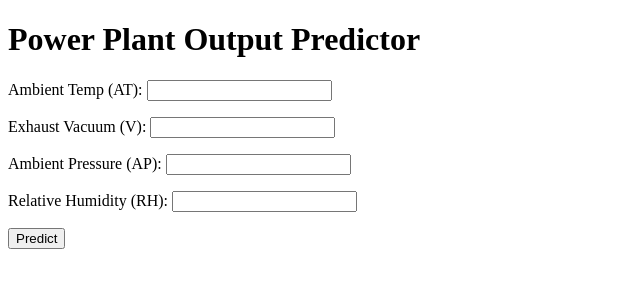
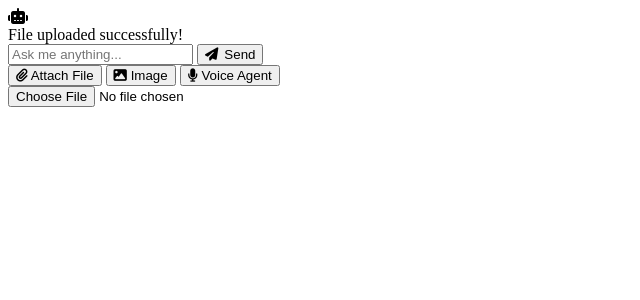
Before and after one commit to sameerrajbhar7-collab/Power_Plant, a Flask app: page / in a window 1280 px wide. Shown: the top 300 px of the page, without its empty margins (0-640 px from the left). Run offline with Flask 3, Linux system fonts and the light colour scheme; parts of the project's set-up code (start-up, migrations or seed data) failed here and were passed over.

Commit message:
just practice

```diff
--- a/app.py
+++ b/app.py
@@ -1,65 +1,278 @@
 import os
-import torch
-import torch.nn as nn
-import joblib
+import uuid
+import base64
+import PyPDF2
+import docx
+import pandas as pd
 import numpy as np
-from flask import Flask, request, jsonify, render_template
+import chromadb
+from dotenv import load_dotenv
+from sklearn.metrics.pairwise import cosine_similarity
+from langchain_text_splitters import RecursiveCharacterTextSplitter
+from flask import Flask, render_template, request, flash, redirect, url_for, jsonify
+from werkzeug.utils import secure_filename
+from openai import OpenAI
 
+load_dotenv()
+
+# Initialize Flask
 app = Flask(__name__)
+app.secret_key = os.urandom(24)
 
-# Define the Model architecture (must match the trained model)
-class ANN(nn.Module):
-    def __init__(self):
-        super(ANN, self).__init__()
-        self.model = nn.Sequential(
-            nn.Linear(4, 6),
-            nn.ReLU(),
-            nn.Linear(6, 6),
-            nn.ReLU(),
-            nn.Linear(6, 1),
+# Configurations
+UPLOAD_FOLDER = os.path.join(app.root_path, 'uploads')
+STATIC_FOLDER = os.path.join(app.root_path, 'static')
+os.makedirs(UPLOAD_FOLDER, exist_ok=True)
+os.makedirs(STATIC_FOLDER, exist_ok=True)
+app.config['UPLOAD_FOLDER'] = UPLOAD_FOLDER
+app.config['ALLOWED_EXTENSIONS'] = {'pdf', 'docx', 'xlsx', 'xls', 'txt', 'csv'}
+
+# Initialize OpenAI client
+api_key = os.getenv("OPENAI_API_KEY")
+if api_key:
+    client = OpenAI(api_key=api_key)
+else:
+    client = None
+    print("WARNING: OPENAI_API_KEY environment variable is not set. OpenAI features will be unavailable.")
+
+# Initialize ChromaDB
+chromadb_client = chromadb.PersistentClient(path=os.path.join(app.root_path, 'chroma_db'))
+
+# Create/get chroma collection
+collection = chromadb_client.get_or_create_collection(name="documents")
+
+
+def get_openai_embeddings(texts: list[str]) -> list[list[float]]:
+    if not client:
+        raise ValueError("OPENAI_API_KEY is not configured. Please set your OPENAI_API_KEY environment variable.")
+    response = client.embeddings.create(
+        input=texts,
+        model="text-embedding-3-small"
+    )
+    return [data.embedding for data in response.data]
+
+
+def allowed_file(filename):
+    return '.' in filename and filename.rsplit('.', 1)[1].lower() in app.config['ALLOWED_EXTENSIONS']
+
+
+def extract_text_from_pdf(file_path):
+    text = ""
+    with open(file_path, 'rb') as f:
+        reader = PyPDF2.PdfReader(f)
+        for page in reader.pages:
+            t = page.extract_text()
+            if t:
+                text += t + "\n"
+    return text
+
+
+def extract_text_from_docx(file_path):
+    doc = docx.Document(file_path)
+    text = []
+    for paragraph in doc.paragraphs:
+        text.append(paragraph.text)
+    return '\n'.join(text)
+
+
+def extract_text_from_excel(file_path):
+    text = ""
+    try:
+        xls = pd.ExcelFile(file_path)
+        for sheet_name in xls.sheet_names:
+            df = pd.read_excel(xls, sheet_name=sheet_name)
+            text += f"Sheet: {sheet_name}\n"
+            text += df.to_string(index=False) + "\n\n"
+    except Exception as e:
+        print(f"Error reading Excel: {e}")
+    return text
+
+
+def extract_text_from_csv(file_path):
+    try:
+        df = pd.read_csv(file_path)
+        return df.to_string(index=False)
+    except Exception as e:
+        print(f"Error reading csv: {e}")
+        return ""
+
+
+def extract_text_from_text(file_path):
+    try:
+        with open(file_path, 'r', encoding='utf-8', errors='ignore') as f:
+            return f.read()
+    except Exception as e:
+        print(f"Error reading txt: {e}")
+        return ""
+
+
+@app.route('/')
+def index():
+    return render_template('index.html')
+
+
+@app.route('/upload', methods=['POST'])
+def upload_file():
+    if 'file' not in request.files:
+        return jsonify({'error': 'No file part'}), 400
+    file = request.files['file']
+    if file.filename == '':
+        return jsonify({'error': 'No selected file'}), 400
+
+    if file and allowed_file(file.filename):
+        filename = secure_filename(file.filename)
+        file_path = os.path.join(app.config['UPLOAD_FOLDER'], filename)
+        file.save(file_path)
+
+        # Extract text based on file type
+        ext = filename.rsplit('.', 1)[1].lower()
+        if ext == 'pdf':
+            text = extract_text_from_pdf(file_path)
+        elif ext == 'docx':
+            text = extract_text_from_docx(file_path)
+        elif ext in ['xlsx', 'xls']:
+            text = extract_text_from_excel(file_path)
+        elif ext == "csv":
+            text = extract_text_from_csv(file_path)
+        elif ext == "txt":
+            text = extract_text_from_text(file_path)
+        else:
+            return jsonify({'error': 'Unsupported file format'}), 400
+
+        # Split text into chunks
+        text_splitter = RecursiveCharacterTextSplitter(chunk_size=500, chunk_overlap=50)
+        chunks = text_splitter.split_text(text)
+
+        if not chunks:
+            return jsonify({'error': 'No text found in file'}), 400
+
+        # Generate embeddings and store in ChromaDB
+        embeddings = get_openai_embeddings(chunks)
+
+        # Add metadata and unique IDs
+        ids = [str(uuid.uuid4()) for _ in chunks]
+        metadatas = [{'source': filename} for _ in chunks]
+
+        collection.add(
+            documents=chunks,
+            embeddings=embeddings,
+            metadatas=metadatas,
+            ids=ids
         )
 
-    def forward(self, x):
-        return self.model(x)
+        return jsonify({'message': f"File '{filename}' processed successfully."})
 
-# Load model and scaler
-model = ANN()
-model.load_state_dict(torch.load("best_model.pt", map_location=torch.device('cpu')))
-model.eval()
+    return jsonify({'error': 'Invalid file format'}), 400
 
-scaler = joblib.load("scaler.pkl")
 
-@app.route("/", methods=["GET", "POST"])
-def index():
-    prediction = None
-    error = None
-    input_data = {}
+@app.route('/query', methods=['POST'])
+def query():
+    if not client:
+        return jsonify({'error': 'OpenAI API Key is not configured. Please set the OPENAI_API_KEY environment variable.'}), 500
 
-    if request.method == "POST":
-        try:
-            # Extract inputs
-            at = float(request.form.get("at"))
-            v = float(request.form.get("v"))
-            ap = float(request.form.get("ap"))
-            rh = float(request.form.get("rh"))
+    data = request.get_json() or {}
+    query_text = data.get('query', '').strip()
+    if not query_text:
+        return jsonify({'error': 'Empty query'}), 400
 
-            input_data = {"at": at, "v": v, "ap": ap, "rh": rh}
+    # Retrieve matching chunks from database
+    context = ""
+    try:
+        count = collection.count()
+        if count > 0:
+            query_embedding = get_openai_embeddings([query_text])[0]
+            results = collection.query(
+                query_embeddings=[query_embedding],
+                n_results=min(3, count)
+            )
+            if results and results.get('documents') and len(results['documents'][0]) > 0:
+                context = "\n".join(results['documents'][0])
+    except Exception as e:
+        print(f"Error querying ChromaDB: {e}")
 
-            # Preprocess and Scale
-            features = np.array([[at, v, ap, rh]])
-            features_scaled = scaler.transform(features)
+    # Build Prompt
+    system_prompt = "You are a helpful multi-modal AI Assistant."
+    if context:
+        user_prompt = f"Use the following document chunks as context to answer the user question. If the answer is not in the context, use your own knowledge.\n\nContext:\n{context}\n\nQuestion: {query_text}\nAnswer:"
+    else:
+        user_prompt = query_text
 
-            # Convert to PyTorch Tensor
-            features_tensor = torch.tensor(features_scaled, dtype=torch.float32)
+    try:
+        completion = client.chat.completions.create(
+            model="gpt-4o-mini",
+            messages=[
+                {"role": "system", "content": system_prompt},
+                {"role": "user", "content": user_prompt}
+            ]
+        )
+        answer = completion.choices[0].message.content
+        return jsonify({'answer': answer})
+    except Exception as e:
+        print("OpenAI Error:", e)
+        return jsonify({'error': str(e)}), 500
 
-            # Predict
-            with torch.no_grad():
-                pred_tensor = model(features_tensor)
-                prediction = round(float(pred_tensor.item()), 2)
-        except Exception as e:
-            error = str(e)
 
-    return render_template("index.html", prediction=prediction, error=error, input_data=input_data)
+@app.route('/generate_image', methods=['POST'])
+def generate_image():
+    if not client:
+        return jsonify({'error': 'OpenAI API Key is not configured. Please set the OPENAI_API_KEY environment variable.'}), 500
 
-if __name__ == "__main__":
-    app.run(debug=True, host="0.0.0.0", port=5000)
+    data = request.get_json() or {}
+    prompt = data.get('prompt') or data.get('promt', '').strip()
+    if not prompt:
+        return jsonify({'error': 'Empty prompt'}), 400
+
+    try:
+        image_base64 = None
+
+        # 1. Attempt using custom response / proxy API if configured
+        if hasattr(client, 'responses'):
+            try:
+                response = client.responses.create(
+                    model="gpt-5",
+                    input=prompt,
+                    tools=[{'type': "image_generation"}]
+                )
+                image_data = [
+                    output.result
+                    for output in getattr(response, 'output', [])
+                    if getattr(output, 'type', '') == "image_generation_call"
+                ]
+                if image_data:
+                    image_base64 = image_data[0]
+            except Exception as proxy_err:
+                print("Custom responses API failed, falling back to standard image generation:", proxy_err)
+
+        # 2. Fallback to standard OpenAI DALL-E image generation
+        if not image_base64:
+            dalle_response = client.images.generate(
+                model="dall-e-3",
+                prompt=prompt,
+                n=1,
+                response_format="b64_json"
+            )
+            image_base64 = dalle_response.data[0].b64_json
+
+        if image_base64:
+            # Handle potential data URL prefix
+            if isinstance(image_base64, str) and ',' in image_base64:
+                image_base64 = image_base64.split(',', 1)[1]
+
+            filename = f"gen_{uuid.uuid4().hex}.png"
+            image_path = os.path.join(STATIC_FOLDER, filename)
+
+            with open(image_path, "wb") as f:
+                f.write(base64.b64decode(image_base64))
+
+            image_url = url_for('static', filename=filename)
+            return jsonify({'image_url': image_url})
+        else:
+            return jsonify({'error': 'No image data returned from API'}), 500
+
+    except Exception as e:
+        print("Image generation error:", e)
+        return jsonify({'error': str(e)}), 500
+
+
+if __name__ == '__main__':
+    app.run(debug=True, host='0.0.0.0', port=5000)
--- /dev/null
+++ b/static/script.js
@@ -0,0 +1,271 @@
+const chatArea = document.getElementById('chat-area');
+const messageInput = document.getElementById('message-input');
+const sendBtn = document.getElementById('send-btn');
+const attachBtn = document.getElementById('attach-btn');
+const fileInput = document.getElementById('file-input');
+const imageModeBtn = document.getElementById('image-mode-btn');
+const voiceAgentBtn = document.getElementById('voice-agent-btn');
+const toast = document.getElementById('toast');
+
+let imageMode = false;
+let voiceAgentActive = false;
+let speechRecognition = null;
+let synth = window.speechSynthesis;
+
+// Initialize Speech Recognition if supported
+const SpeechRecognition = window.SpeechRecognition || window.webkitSpeechRecognition;
+if (SpeechRecognition) {
+    speechRecognition = new SpeechRecognition();
+    speechRecognition.continuous = false;
+    speechRecognition.interimResults = false;
+    speechRecognition.lang = 'en-US';
+
+    speechRecognition.onresult = function (event) {
+        const text = event.results[0][0].transcript;
+        messageInput.value = text;
+        addMessage(text, 'user');
+        sendMessageToBackend(text);
+    };
+
+    speechRecognition.onend = function () {
+        if (voiceAgentActive) {
+            voiceAgentBtn.classList.remove('active');
+            voiceAgentActive = false;
+        }
+    };
+
+    speechRecognition.onerror = function (event) {
+        console.error("Speech recognition error", event.error);
+        showToast("Speech Recognition Error: " + event.error);
+        voiceAgentBtn.classList.remove('active');
+        voiceAgentActive = false;
+    };
+} else {
+    console.warn("Speech recognition not supported in this browser.");
+}
+
+// Toggles
+imageModeBtn.addEventListener('click', () => {
+    imageMode = !imageMode;
+    imageModeBtn.classList.toggle('active', imageMode);
+    if (imageMode) {
+        messageInput.placeholder = "Generate image: Describe what you want...";
+    } else {
+        messageInput.placeholder = "Ask me anything...";
+    }
+});
+
+voiceAgentBtn.addEventListener('click', () => {
+    if (!speechRecognition) {
+        alert("Speech recognition is not supported in your browser. Please try Chrome or Edge.");
+        return;
+    }
+    if (voiceAgentActive) {
+        speechRecognition.stop();
+        voiceAgentBtn.classList.remove('active');
+        voiceAgentActive = false;
+    } else {
+        synth.cancel(); // Stop any currently speaking voice
+        speechRecognition.start();
+        voiceAgentBtn.classList.add('active');
+        voiceAgentActive = true;
+        showToast("Listening... Speak now!");
+    }
+});
+
+// Trigger file input click
+attachBtn.addEventListener('click', () => {
+    fileInput.click();
+});
+
+// Upload file
+fileInput.addEventListener('change', async () => {
+    const file = fileInput.files[0];
+    if (!file) return;
+
+    const formData = new FormData();
+    formData.append('file', file);
+
+    // Add loading / info bubble
+    addMessage(`Uploading and indexing: ${file.name}...`, 'user');
+    const typingId = showTypingIndicator();
+
+    try {
+        const res = await fetch('/upload', {
+            method: 'POST',
+            body: formData
+        });
+        const data = await res.json();
+        removeTypingIndicator(typingId);
+
+        if (res.ok) {
+            addMessage(`File '${file.name}' processed successfully.`, 'bot');
+            showToast(`File processed successfully.`);
+        } else {
+            addMessage(`Error processing file: ${data.error}`, 'bot');
+        }
+    } catch (err) {
+        removeTypingIndicator(typingId);
+        console.error(err);
+        addMessage("Failed to connect to backend server.", 'bot');
+    }
+    fileInput.value = ''; // clear input
+});
+
+// Handle text message submission
+sendBtn.addEventListener('click', handleSend);
+messageInput.addEventListener('keydown', (e) => {
+    if (e.key === 'Enter') {
+        handleSend();
+    }
+});
+
+function handleSend() {
+    const text = messageInput.value.trim();
+    if (!text) return;
+
+    addMessage(text, 'user');
+    messageInput.value = '';
+    sendMessageToBackend(text);
+}
+
+async function sendMessageToBackend(text) {
+    const typingId = showTypingIndicator();
+    const endpoint = imageMode ? '/generate_image' : '/query';
+    const body = imageMode ? { prompt: text } : { query: text };
+
+    try {
+        const res = await fetch(endpoint, {
+            method: 'POST',
+            headers: { 'Content-Type': 'application/json' },
+            body: JSON.stringify(body)
+        });
+        const data = await res.json();
+        removeTypingIndicator(typingId);
+
+        if (res.ok) {
+            if (imageMode) {
+                // Display image response
+                const caption = `Here is your generated image: "${text}"`;
+                addMessage(caption, 'bot', data.image_url);
+                // Reset image mode after generating to match standard behavior
+                imageMode = false;
+                imageModeBtn.classList.remove('active');
+                messageInput.placeholder = "Ask me anything...";
+            } else {
+                // Display RAG or general answer
+                addMessage(data.answer, 'bot');
+                // Speak back the response if voice agent was used/is active
+                if (voiceAgentActive || voiceAgentBtn.classList.contains('active')) {
+                    speakText(data.answer);
+                }
+            }
+        } else {
+            addMessage(`Error: ${data.error}`, 'bot');
+        }
+    } catch (err) {
+        removeTypingIndicator(typingId);
+        console.error(err);
+        addMessage("Error connecting to the backend server.", 'bot');
+    }
+}
+
+function addMessage(text, sender, imageUrl = null) {
+    const row = document.createElement('div');
+    row.classList.add('message-row', sender);
+
+    const avatar = document.createElement('div');
+    avatar.classList.add('msg-avatar');
+    avatar.innerHTML = sender === 'user' ? '<i class="fa-solid fa-user"></i>' : '<i class="fa-solid fa-robot"></i>';
+
+    const container = document.createElement('div');
+    container.classList.add('msg-bubble-container');
+
+    const bubble = document.createElement('div');
+    bubble.classList.add('msg-bubble');
+    bubble.textContent = text;
+
+    if (imageUrl) {
+        const img = document.createElement('img');
+        img.classList.add('msg-image');
+        img.src = imageUrl;
+        img.alt = "Generated Image";
+        bubble.appendChild(img);
+    }
+
+    const time = document.createElement('div');
+    time.classList.add('msg-time');
+    const now = new Date();
+    let hours = now.getHours();
+    const minutes = String(now.getMinutes()).padStart(2, '0');
+    const ampm = hours >= 12 ? 'pm' : 'am';
+    hours = hours % 12;
+    hours = hours ? hours : 12; // the hour '0' should be '12'
+    time.textContent = `${hours}:${minutes} ${ampm}`;
+
+    container.appendChild(bubble);
+    container.appendChild(time);
+    row.appendChild(avatar);
+    row.appendChild(container);
+
+    chatArea.appendChild(row);
+    chatArea.scrollTop = chatArea.scrollHeight;
+}
+
+function showTypingIndicator() {
+    const id = 'typing-' + Date.now();
+    const row = document.createElement('div');
+    row.classList.add('message-row', 'bot');
+    row.id = id;
+
+    const avatar = document.createElement('div');
+    avatar.classList.add('msg-avatar');
+    avatar.innerHTML = '<i class="fa-solid fa-robot"></i>';
+
+    const container = document.createElement('div');
+    container.classList.add('msg-bubble-container');
+
+    const bubble = document.createElement('div');
+    bubble.classList.add('msg-bubble');
+
+    const indicator = document.createElement('div');
+    indicator.classList.add('typing-indicator');
+    for (let i = 0; i < 3; i++) {
+        const dot = document.createElement('div');
+        dot.classList.add('typing-dot');
+        indicator.appendChild(dot);
+    }
+
+    bubble.appendChild(indicator);
+    container.appendChild(bubble);
+    row.appendChild(avatar);
+    row.appendChild(container);
+
+    chatArea.appendChild(row);
+    chatArea.scrollTop = chatArea.scrollHeight;
+    return id;
+}
+
+function removeTypingIndicator(id) {
+    const indicator = document.getElementById(id);
+    if (indicator) {
+        indicator.remove();
+    }
+}
+
+function showToast(message) {
+    toast.textContent = message;
+    toast.style.display = 'block';
+    setTimeout(() => {
+        toast.style.display = 'none';
+    }, 3000);
+}
+
+function speakText(text) {
+    if (!synth) return;
+    // Clean markdown syntax or bold tags before speaking
+    const cleanText = text.replace(/[*#`_\-]/g, '');
+    const utterance = new SpeechSynthesisUtterance(cleanText);
+    utterance.lang = 'en-US';
+    synth.speak(utterance);
+}
--- a/templates/index.html
+++ b/templates/index.html
@@ -1,37 +1,65 @@
 <!DOCTYPE html>
 <html lang="en">
+
 <head>
     <meta charset="UTF-8">
-    <title>Power Plant Predictor</title>
+    <meta name="viewport" content="width=device-width, initial-scale=1.0">
+    <title>My AI Assistant</title>
+    <!-- Google Fonts -->
+    <link href="https://fonts.googleapis.com/css2?family=Outfit:wght@300;400;500;600&display=swap" rel="stylesheet">
+    <!-- FontAwesome for Icons -->
+    <link rel="stylesheet" href="https://cdnjs.cloudflare.com/ajax/libs/font-awesome/6.4.0/css/all.min.css">
+    <!-- External Stylesheet -->
+    <link rel="stylesheet" href="{{ url_for('static', filename='style.css') }}">
 </head>
+
 <body>
-    <h1>Power Plant Output Predictor</h1>
-    <form method="POST">
-        <p>
-            <label>Ambient Temp (AT):</label>
-            <input type="number" step="any" name="at" value="{{ input_data.get('at', '') }}" required>
-        </p>
-        <p>
-            <label>Exhaust Vacuum (V):</label>
-            <input type="number" step="any" name="v" value="{{ input_data.get('v', '') }}" required>
-        </p>
-        <p>
-            <label>Ambient Pressure (AP):</label>
-            <input type="number" step="any" name="ap" value="{{ input_data.get('ap', '') }}" required>
-        </p>
-        <p>
-            <label>Relative Humidity (RH):</label>
-            <input type="number" step="any" name="rh" value="{{ input_data.get('rh', '') }}" required>
-        </p>
-        <button type="submit">Predict</button>
-    </form>
 
-    {% if prediction is not none %}
-        <h2>Predicted Energy Output (PE): {{ prediction }} MW</h2>
-    {% endif %}
+    <header>
+        <div class="logo-container">
+            <div class="logo-icon">
+                <i class="fa-solid fa-robot"></i>
+            </div>
+        </div>
+    </header>
 
-    {% if error %}
-        <p style="color: red;"><strong>Error:</strong> {{ error }}</p>
-    {% endif %}
+    <div class="main-container">
+        <!-- Toast for upload success -->
+        <div class="toast-notification" id="toast">File uploaded successfully!</div>
+
+        <!-- Chat messages view -->
+        <div class="chat-area" id="chat-area">
+            <!-- Messages will be added dynamically -->
+        </div>
+
+        <!-- Controls / Input Box -->
+        <div class="controls-container">
+            <div class="input-row">
+                <input type="text" class="text-input" id="message-input" placeholder="Ask me anything..."
+                    autocomplete="off">
+                <button class="send-btn" id="send-btn">
+                    <i class="fa-solid fa-paper-plane" style="margin-right: 6px;"></i>Send
+                </button>
+            </div>
+            <div class="buttons-row">
+                <button class="action-btn" id="attach-btn">
+                    <i class="fa-solid fa-paperclip"></i> Attach File
+                </button>
+                <button class="action-btn" id="image-mode-btn">
+                    <i class="fa-solid fa-image"></i> Image
+                </button>
+                <button class="action-btn" id="voice-agent-btn">
+                    <i class="fa-solid fa-microphone"></i> Voice Agent
+                </button>
+            </div>
+        </div>
+    </div>
+
+    <!-- Hidden file upload -->
+    <input type="file" id="file-input" accept=".pdf,.docx,.xlsx,.xls,.txt,.csv">
+
+    <!-- External Script -->
+    <script src="{{ url_for('static', filename='script.js') }}"></script>
 </body>
+
 </html>
```
Also changed, not shown: requirements.txt (deleted, +0 -10 lines), .github/workflows/docker-publish.yml (deleted), .gitjub/workflow/ci-cd.yml (added), README.md (deleted), chroma_db/chroma.sqlite3 (added), static/style.css (added), 5 other files.
